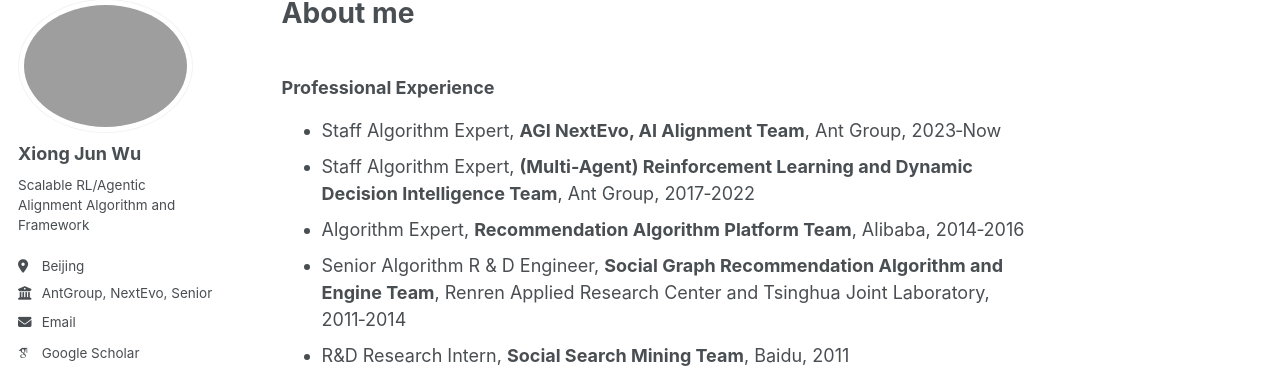
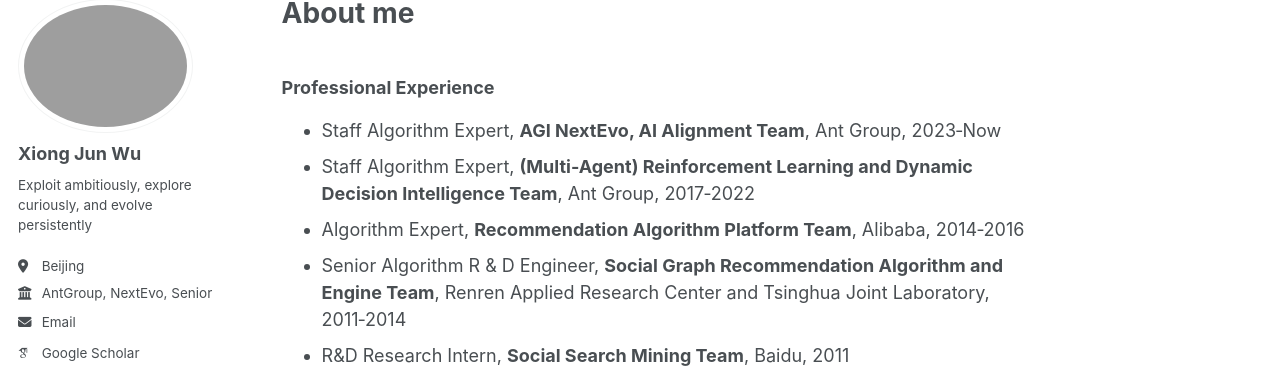
Before and after one commit to junwuxgi/junwuxgi.github.io, a Jekyll site: the page built from _pages/about.md, in a window 1280 px wide. Shown: the part 107-476 px from the top of the page. Built offline with Jekyll 4.4.1, drawn with Linux system fonts in a browser that asks for light colours; some web fonts are replaced.

Commit message:
update config

```diff
--- a/_config.yml
+++ b/_config.yml
@@ -25,7 +25,7 @@ author:
   avatar           : "universe.png"
   name             : "Xiong Jun Wu"
   pronouns         : # example: "she/her"
-  bio              : "Scalable RL/Agentic Alignment Algorithm and Framework"
+  bio              : "Exploit ambitiously, explore curiously, and evolve persistently"
   location         : "Beijing"
   employer         : "AntGroup, NextEvo, Senior Algorithm Expert"
   uri              : # URL
```
